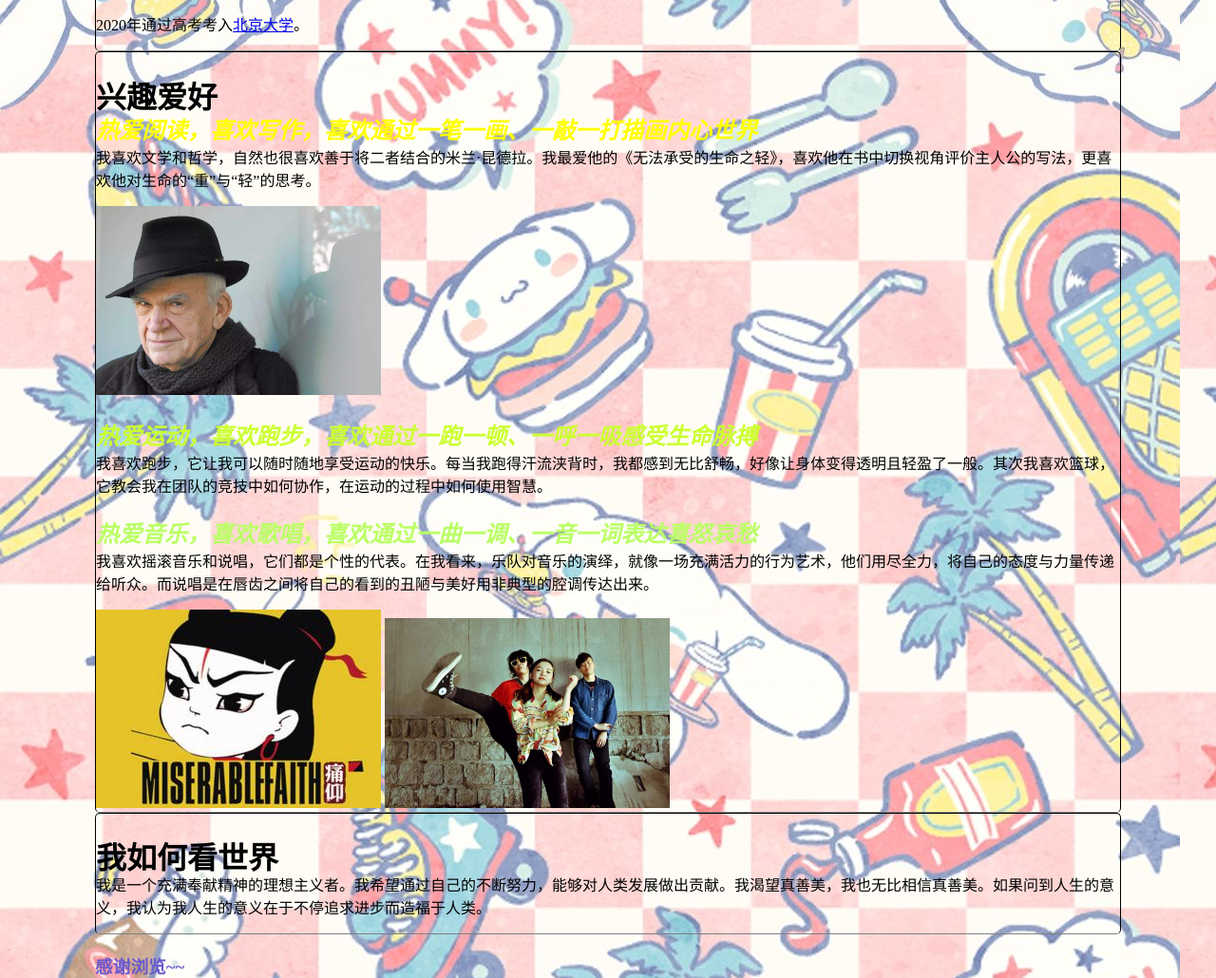
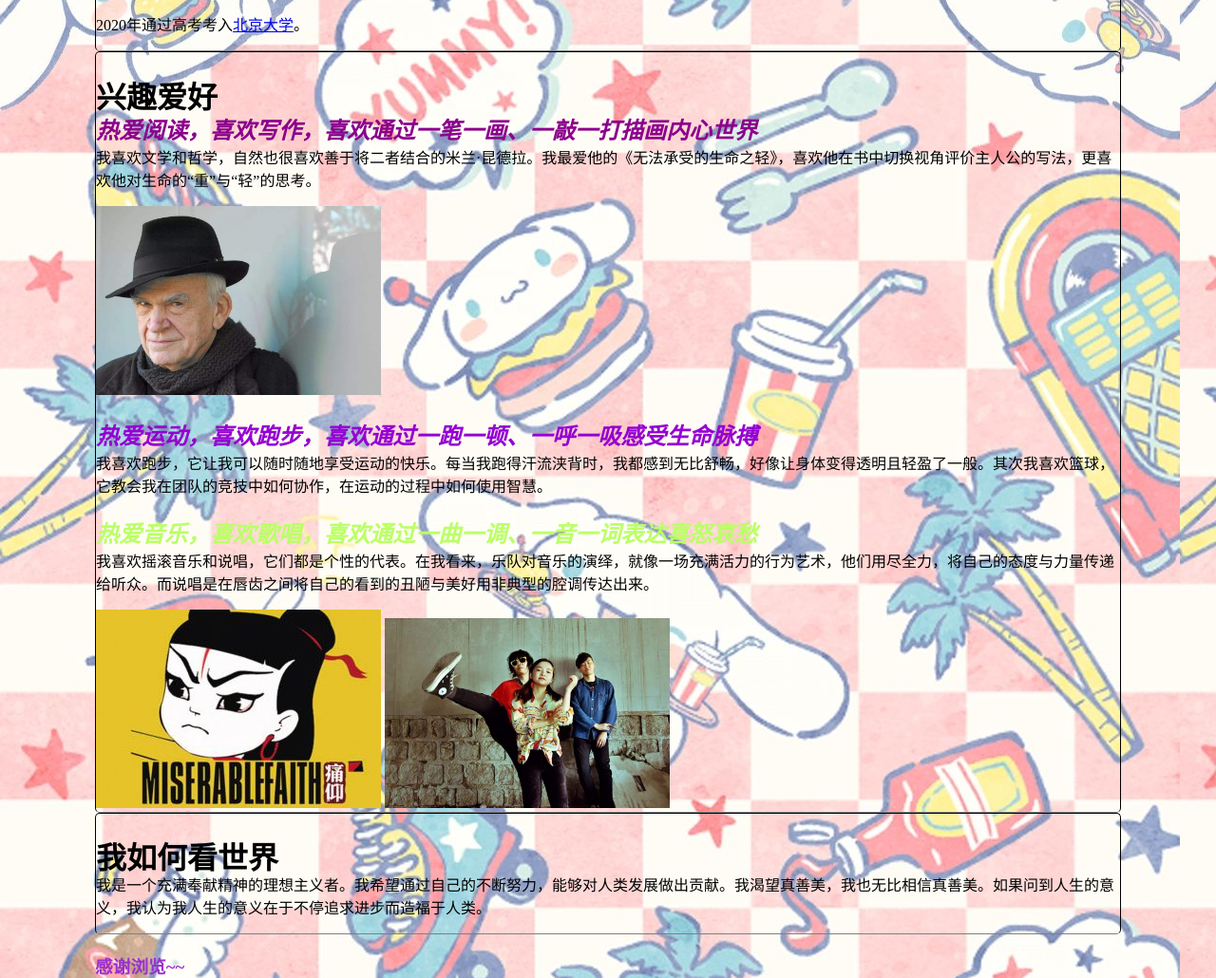
Before and after one commit to Marga-715/Marga-715.github.io, a plain HTML site: page index.html in a window 1280 px wide. Shown: the part 685-1715 px from the top of the page at 95% size. Drawn offline with Linux system fonts and the light colour scheme.

Commit message:
Update Marga.css

```diff
--- a/Marga.css
+++ b/Marga.css
@@ -8,16 +8,16 @@ h2{
 	font-weight: bold;
 }
 h3{
-	color:#6A5ACD;
+	color:#9932CC;
 }
 p{
 	color:black;
 }
 #para1{
-	color: #FFFF00;
+	color: #8B008B;
 }
 .otherp{
-	color: #CCFF33;
+	color: #9400D3;
 }
 div.me{
 	border-width: 1px;
```
